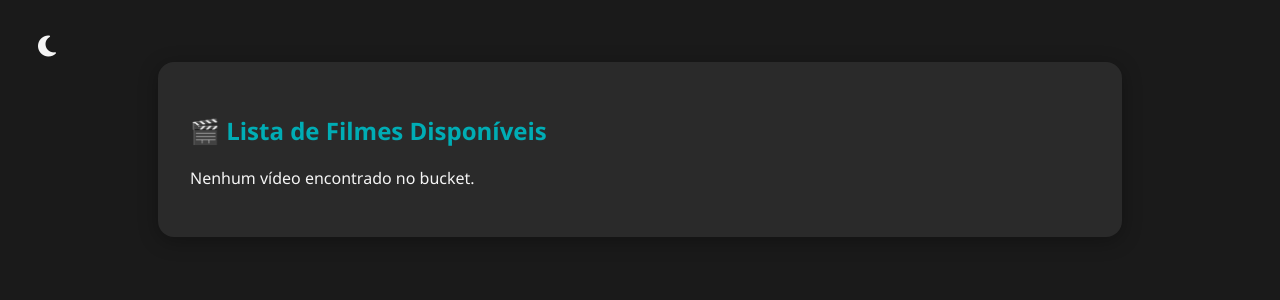
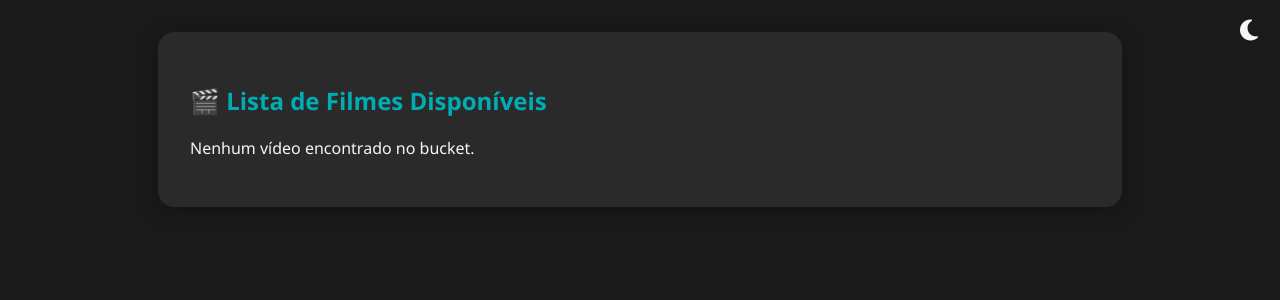
Before and after one commit to fbc165/personal-website, a Django app: page /streaming/ in a window 1280 px wide. Shown: the top 300 px of the page. Run offline with Django 5.2, Linux system fonts and the light colour scheme; data that the repository does not hold is empty.

Commit message:
fix: posição do botão de tema

```diff
--- a/resume/templates/base.html
+++ b/resume/templates/base.html
@@ -48,6 +48,9 @@
         }
 
         .theme-toggle {
+            position: absolute;
+            top: 1rem;
+            right: 1rem;
             background: none;
             border: none;
             color: var(--text-color);
@@ -55,6 +58,7 @@
             cursor: pointer;
             transition: color 0.3s;
         }
+
     </style>
 </head>
 <body>
```
